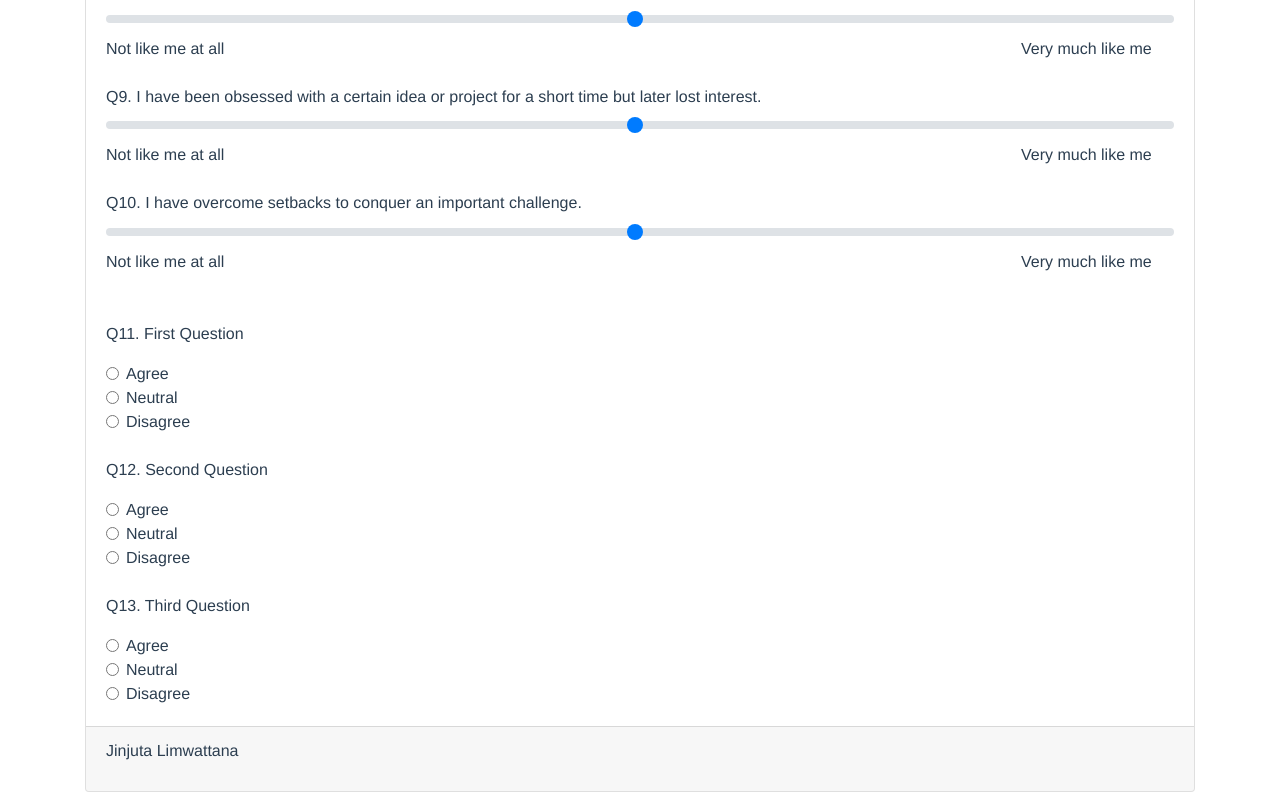
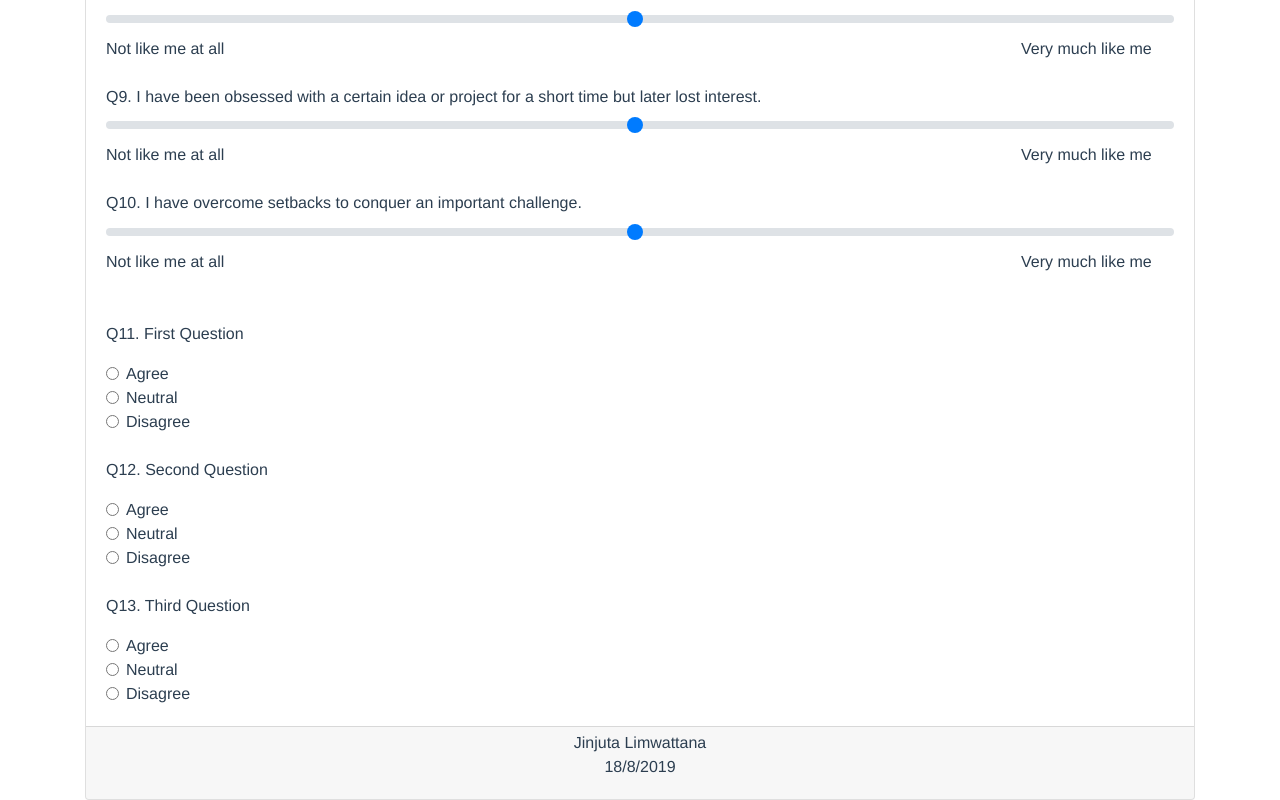
Before and after one commit to is322-1-2019/wk06-pailin, a Vue app: page / in a window 1280 px wide. Shown: the part 1660-2460 px from the top of the page. Built offline with nearby package versions, Linux system fonts and the light colour scheme.

Commit message:
Homework 06 submission

```diff
--- a/src/components/Footer.vue
+++ b/src/components/Footer.vue
@@ -1,20 +1,29 @@
 <template>
-    <div class="d-flex align-items-center">
-        <p>{{info.editorName}}</p><br>
-        <!-- <p>{{info.date}}</p> -->
+    <div>
+        <p class="footerp">{{info.editorName}}</p>
+        <p class="footerp">{{info.date}}/{{info.month}}/{{info.year}}</p>
     </div>
 </template>
 <script>
 export default {
     // props: ['editorName', 'date', 'month', 'year'],
     data: function(){
-        // var d = new date();
+         var d = new Date();
       return {
           info : {
               editorName: "Jinjuta Limwattana",
-            //   date: d.getDate(),
+               date: d.getDate(),
+               month: d.getMonth(),
+               year: d.getFullYear()
           }
       }
     }
 }
-</script>>
+</script>
+
+<style>
+.footerp {
+    text-align: center;
+    line-height: 0.5;
+}
+</style>
```
